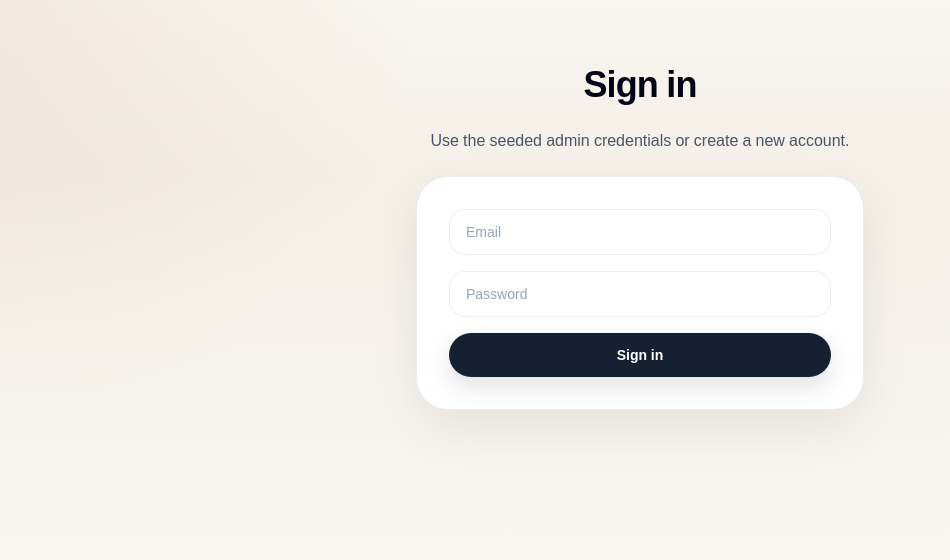
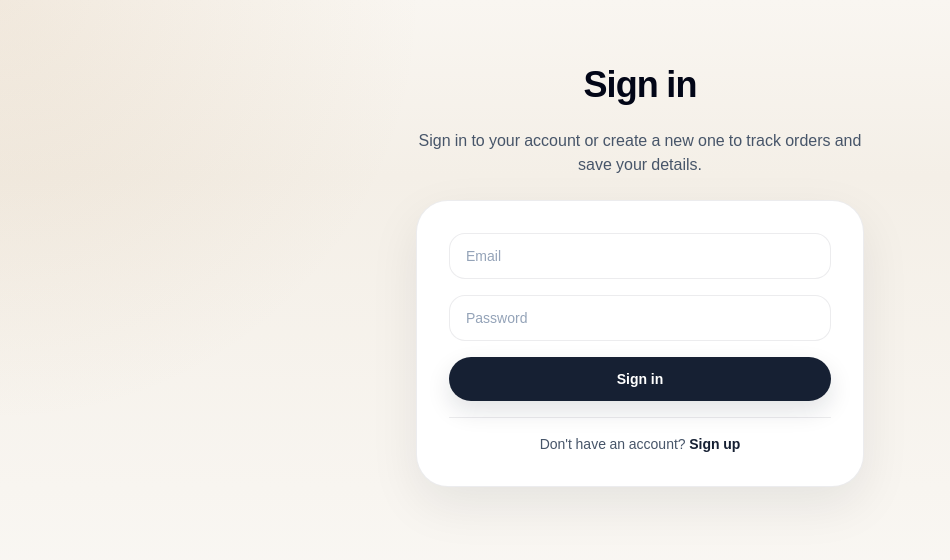
Before and after one commit to MoNeN-92/Ecommerce, a Next.js app: page /auth/sign-in in a window 1280 px wide. Shown: the top 560 px of the page, without its empty margins (0-950 px from the left). Built offline with nearby package versions, Linux system fonts and the light colour scheme; no server answers.

Commit message:
Add sign up link to sign in page

```diff
--- a/app/auth/sign-in/page.tsx
+++ b/app/auth/sign-in/page.tsx
@@ -10,7 +10,7 @@ export default function SignInPage() {
     <div className="container-shell py-16">
       <div className="mx-auto max-w-md space-y-6 text-center">
         <h1 className="font-display text-4xl font-bold tracking-tight text-slate-950">Sign in</h1>
-        <p className="text-slate-600">Use the seeded admin credentials or create a new account.</p>
+        <p className="text-slate-600">Sign in to your account or create a new one to track orders and save your details.</p>
         <Suspense fallback={<div className="rounded-[2rem] border border-border bg-white p-8 shadow-soft" />}>
           <SignInForm />
         </Suspense>
--- a/components/auth/sign-in-form.tsx
+++ b/components/auth/sign-in-form.tsx
@@ -1,5 +1,6 @@
 "use client";
 
+import Link from "next/link";
 import { signIn } from "next-auth/react";
 import { useRouter, useSearchParams } from "next/navigation";
 import { useState } from "react";
@@ -37,6 +38,14 @@ export function SignInForm() {
       <Input type="password" value={password} onChange={(event) => setPassword(event.target.value)} placeholder="Password" />
       {error ? <p className="text-sm text-red-600">{error}</p> : null}
       <Button onClick={submit} className="w-full">Sign in</Button>
+      <div className="border-t border-border pt-4 text-center text-sm text-slate-600">
+        <p>
+          Don&apos;t have an account?{" "}
+          <Link href="/auth/register" className="font-semibold text-primary transition hover:opacity-80">
+            Sign up
+          </Link>
+        </p>
+      </div>
     </div>
   );
 }
```
